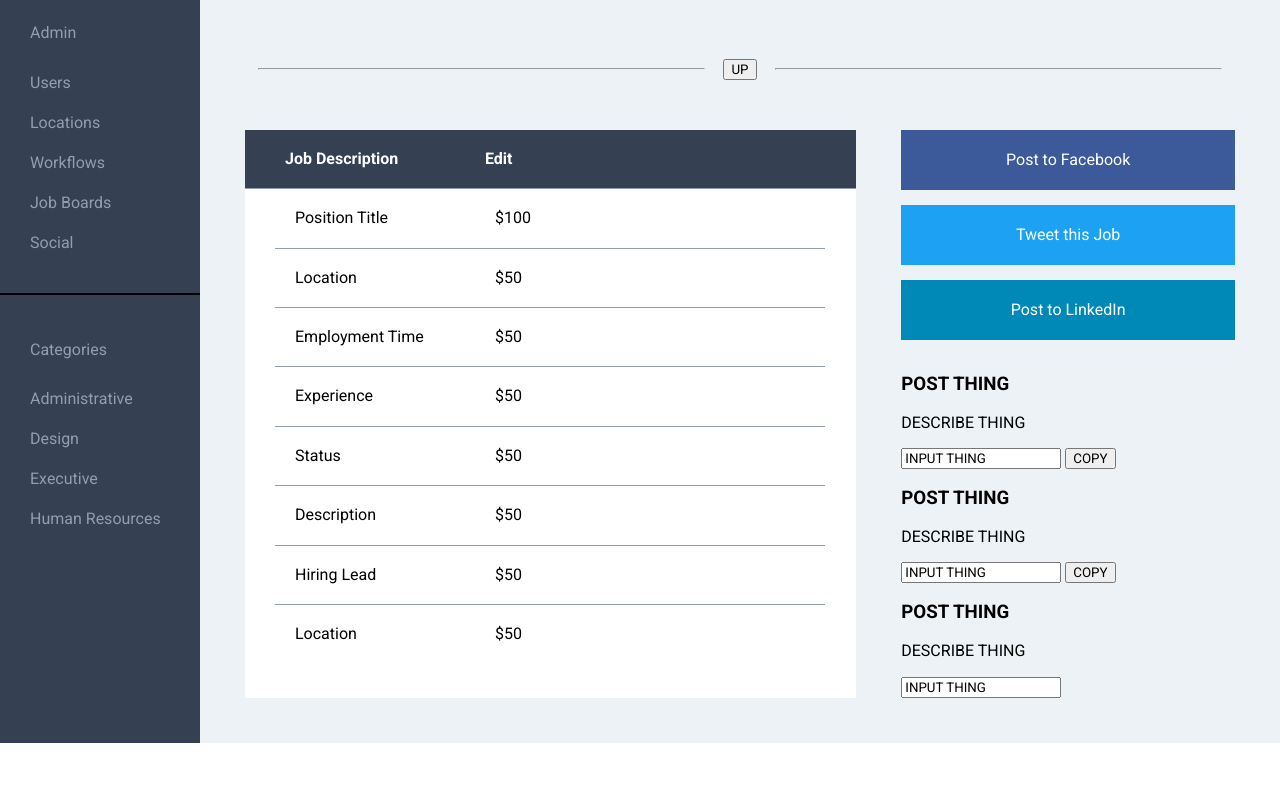
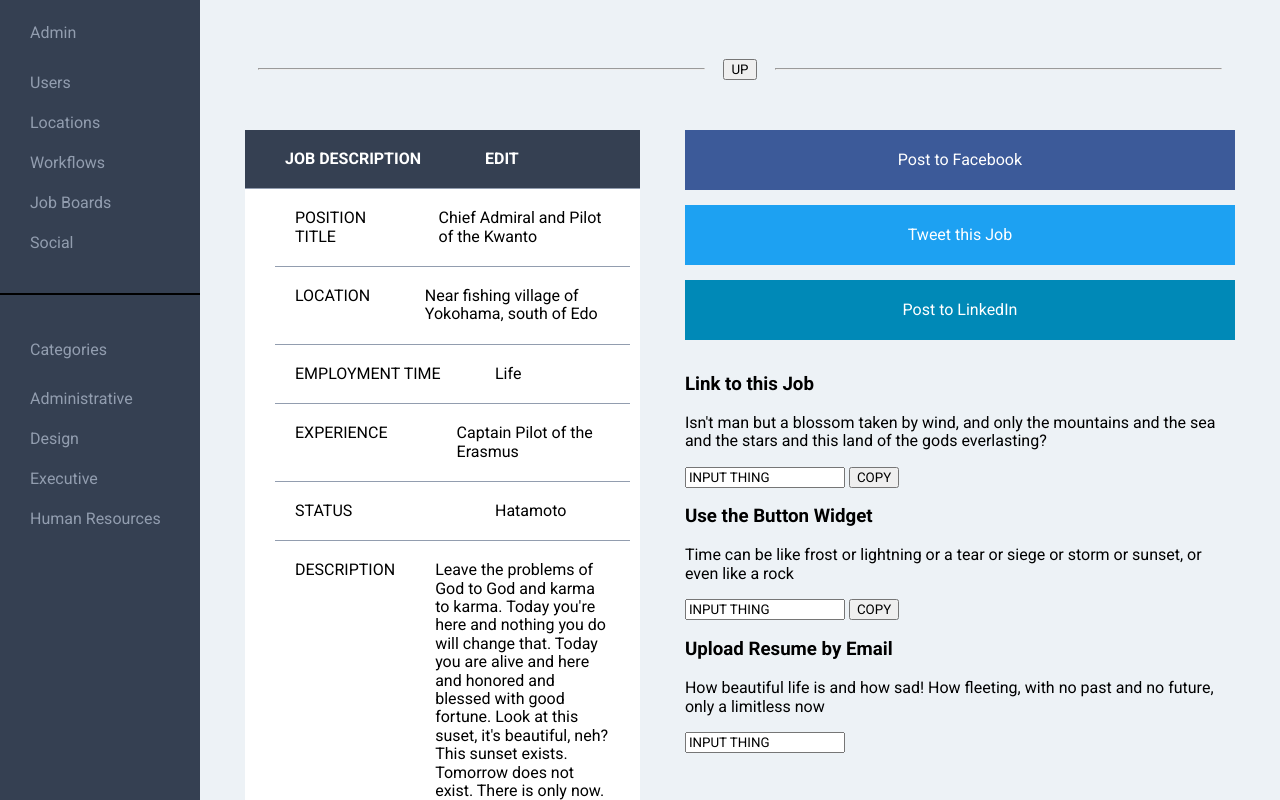
Before and after one commit to Ggoering/gg-comp-challenge-3, a plain HTML site: page index.html in a window 1280 px wide. Shown: the part 540-1340 px from the top of the page. Before the commit the page ends 1283 px from the top, so only its background shows below. Drawn offline with Linux system fonts and the light colour scheme.

Commit message:
Update index.html

```diff
--- a/index.html
+++ b/index.html
@@ -50,8 +50,8 @@
         <button class="search-section-button">HMBRGEGGEG</button>
       </section>
       <header>
-        <h1>Customer Service Representative</h1>
-        <p class="header-location">Seattle, WA</p>
+        <h1>Chief Admiral and Pilot of the Kwanto</h1>
+        <p class="header-location">Edo, Nippon</p>
         <p class="header-location">·</p>
         <button class="header-post-preview">Preview this post</button>
       </header>
@@ -90,40 +90,40 @@
       <main class="main-information">
           <table>
             <tr class="table-row-top">
-              <th class="td-title">Job Description</th>
-              <th class="table-editor">Edit</th>
+              <th class="td-title first-row">JOB DESCRIPTION</th>
+              <th class="table-editor">EDIT</th>
             </tr>
             <tr>
-              <td class="td-title">Position Title</td>
-              <td>$100</td>
+              <td class="td-title">POSITION TITLE</td>
+              <td>Chief Admiral and Pilot of the Kwanto</td>
             </tr>
             <tr>
-              <td class="td-title">Location</td>
-              <td>$50</td>
+              <td class="td-title">LOCATION</td>
+              <td>Near fishing village of Yokohama, south of Edo</td>
             </tr>
             <tr>
-              <td class="td-title">Employment Time</td>
-              <td>$50</td>
+              <td class="td-title">EMPLOYMENT TIME</td>
+              <td>Life</td>
             </tr>
             <tr>
-              <td class="td-title">Experience</td>
-              <td>$50</td>
+              <td class="td-title">EXPERIENCE</td>
+              <td>Captain Pilot of the Erasmus</td>
             </tr>
             <tr>
-              <td class="td-title">Status</td>
-              <td>$50</td>
+              <td class="td-title">STATUS</td>
+              <td>Hatamoto</td>
             </tr>
             <tr>
-              <td class="td-title">Description</td>
-              <td>$50</td>
+              <td class="td-title">DESCRIPTION</td>
+              <td>Leave the problems of God to God and karma to karma. Today you're here and nothing you do will change that. Today you are alive and here and honored and blessed with good fortune. Look at this suset, it's beautiful, neh? This sunset exists. Tomorrow does not exist. There is only now. Please look. It is so beautiful and it will never happen ever again, never, not this sunset, never in all infinity. Lose yourself in it, make yourself one with nature and do not worry about karma, yours, mine, or that of the village.</td>
             </tr>
             <tr>
-              <td class="td-title">Hiring Lead</td>
-              <td>$50</td>
+              <td class="td-title">HIRING LEAD</td>
+              <td>Yoshi Toranaga-noh-Minowara</td>
             </tr>
             <tr>
-              <td class="td-title">Location</td>
-              <td>$50</td>
+              <td class="td-title">Approved Salary</td>
+              <td>2,000 koku yearly</td>
             </tr class="table-row-bottom">
           </table>
         <div class="actions">
@@ -133,21 +133,27 @@
             <a class="linkedin-link">Post to LinkedIn</a>
           </section>
           <section class="main-inputs">
-            <h3> POST THING</h3>
-            <p> DESCRIBE THING</p>
-            <input type="Text" value="INPUT THING">
+            <h3> Link to this Job</h3>
+            <p> Isn't man but a blossom taken by wind, and only the mountains and the sea and the stars and this land of the gods everlasting?</p>
+            <div class="input-links-wrapper">
+            <input class="input-links" type="Text" value="INPUT THING">
             <button class="main-input-copy">COPY</button>
+          </div>
           </section>
           <section class="main-inputs">
-            <h3> POST THING</h3>
-            <p> DESCRIBE THING</p>
-            <input type="Text" value="INPUT THING">
+            <h3> Use the Button Widget</h3>
+            <p> Time can be like frost or lightning or a tear or siege or storm or sunset, or even like a rock</p>
+            <div class="input-links-wrapper">
+            <input class="input-links" type="Text" value="INPUT THING">
             <button class="main-input-copy">COPY</button>
+          </div>
           </section>
           <section class="main-inputs">
-            <h3> POST THING</h3>
-            <p> DESCRIBE THING</p>
-            <input type="Text" value="INPUT THING">
+            <h3> Upload Resume by Email</h3>
+            <p> How beautiful life is and how sad! How fleeting, with no past and no future, only a limitless now</p>
+            <div class="input-links-wrapper">
+            <input class="input-links" type="Text" value="INPUT THING">
+          </div>
           </section>
         </div>
         </main>
```
